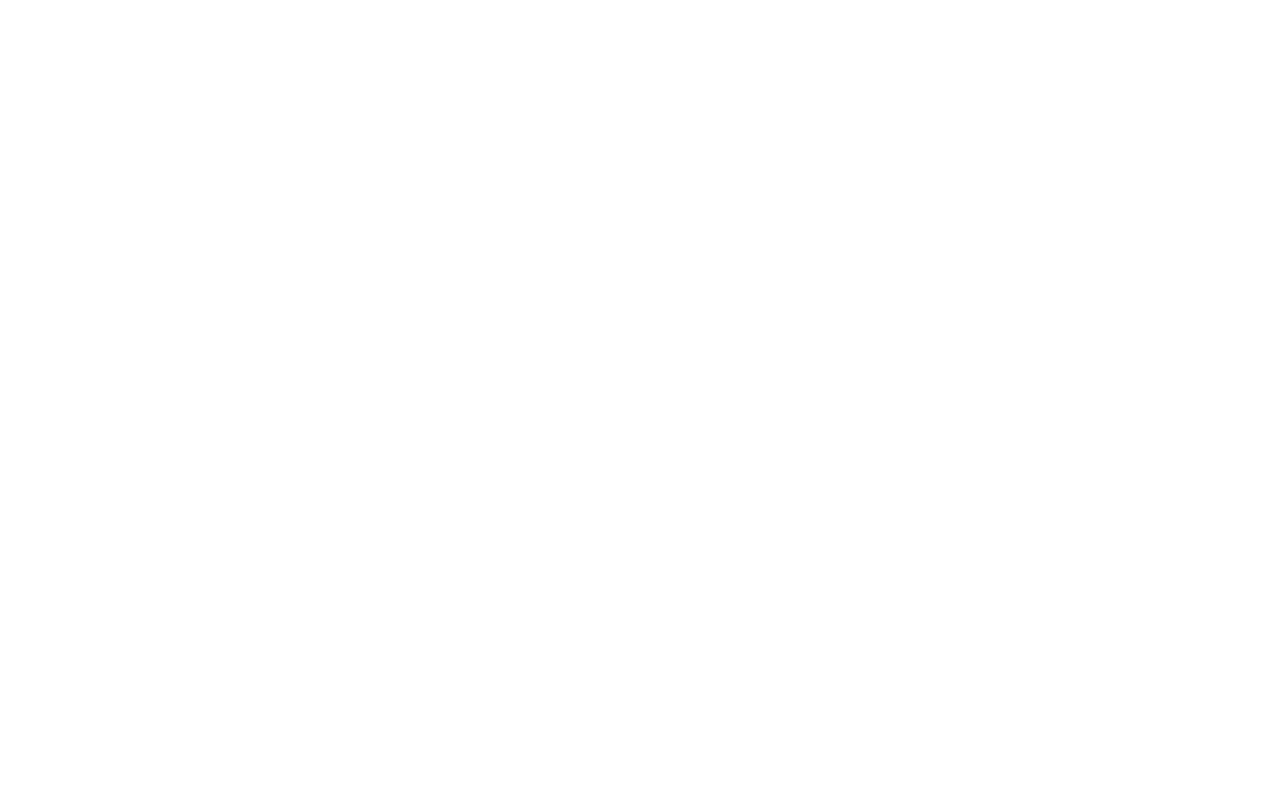
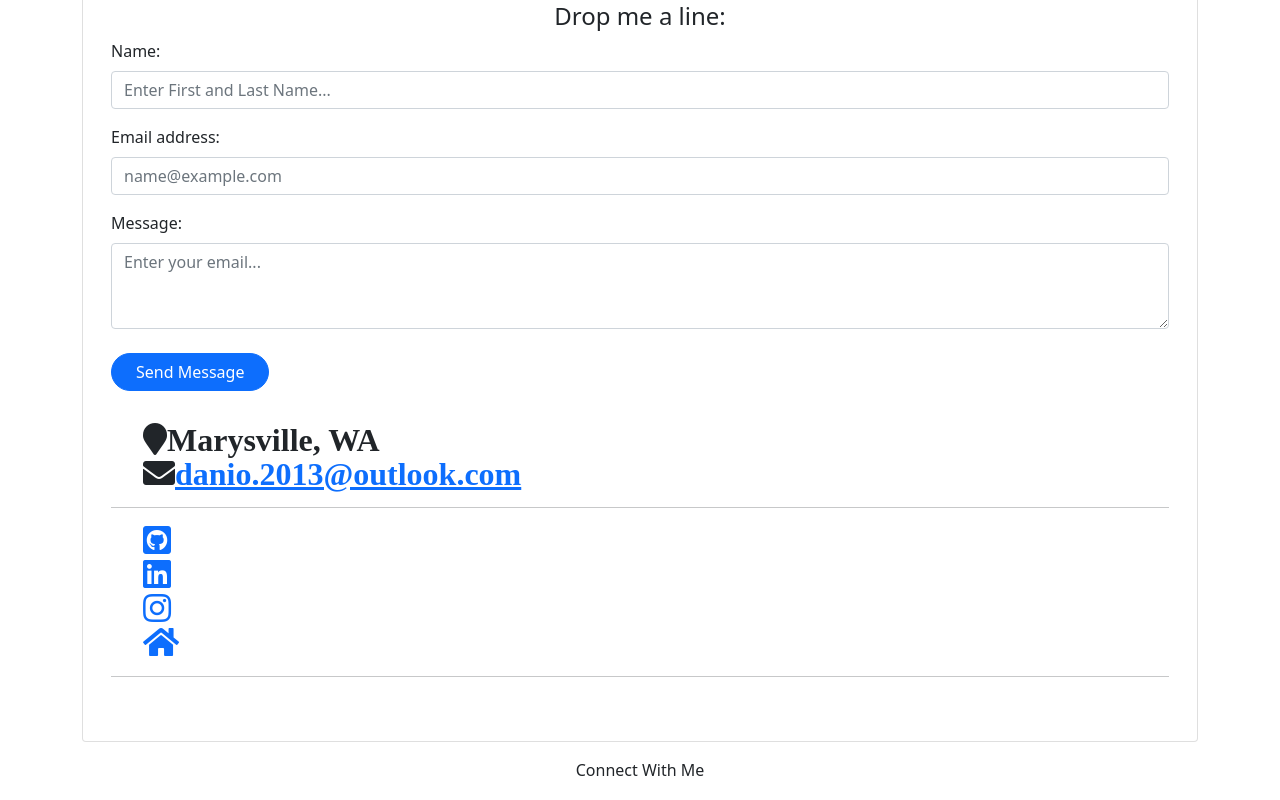
Before and after one commit to danioDev2013/Portfolio_V.4, a React (Create React App) app: page /about in a window 1280 px wide. Shown: the part 780-1580 px from the top of the page. Before the commit the page ends 800 px from the top, so only its background shows below. Built offline with nearby package versions, Linux system fonts and the light colour scheme.

Commit message:
deploying shell, updated pages and got it up on local browser. Uploading to heroku

```diff
--- a/src/pages/About.js
+++ b/src/pages/About.js
@@ -1,9 +1,12 @@
 import React from "react";
+import Footer from "../components/Footer/";
+import AboutContent from "../components/AboutContent";
 
 function About() {
     return (
         <div>
-
+            <AboutContent />
+            <Footer />
         </div>
     );
 }
--- a/src/pages/Work.js
+++ b/src/pages/Work.js
@@ -1,11 +1,14 @@
 import React from "react";
+import RecentWork from "../components/HomePage/RecentWork";
+import Footer from "../components/Footer";
 
 function Work() {
 
 
     return (
         <div>
-
+            <RecentWork title="Some of my masterpieces." />
+            <Footer />
         </div>
     );
 }
--- a/src/pages/home.js
+++ b/src/pages/home.js
@@ -1,12 +1,18 @@
 import React from "react";
+import HomeIntro from "../components/HomePage/Intro";
+import RecentWork from "../components/HomePage/RecentWork";
+import Footer from "../components/Footer";
+import Button from "../components/Button";
+
 
 function Home() {
 
-
-
   return (
     <div>
-
+      <HomeIntro />
+      <RecentWork title="Most Recent Projects" />
+      <Button btnText="View More" link="/work" />
+      <Footer />
     </div>
   );
 }
```
